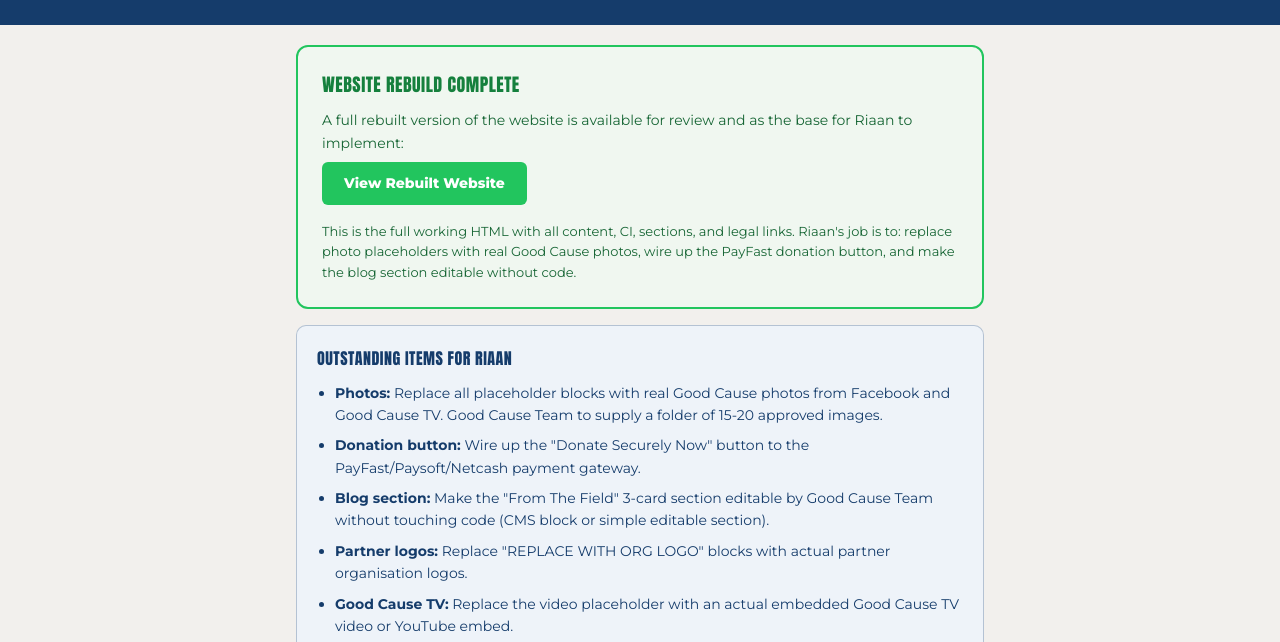
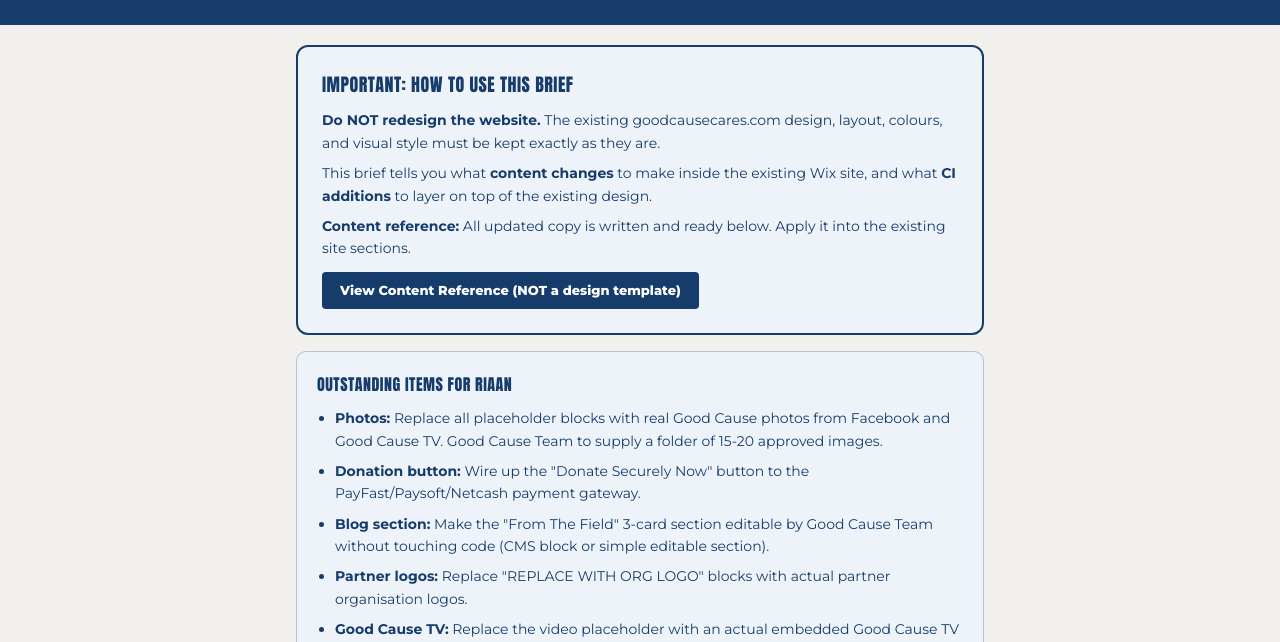
Before and after one commit to deanmeldau-ux/good-cause-brief, a plain HTML site: page index.html in a window 1280 px wide. Shown: the part 133-775 px from the top of the page. Drawn offline with Linux system fonts and the light colour scheme.

Commit message:
Reframe brief - keep existing design, content updates only

```diff
--- a/index.html
+++ b/index.html
@@ -69,11 +69,12 @@
 
 <div class="container">
 
-  <div style="background:#f0f7f0;border:2px solid #22c55e;border-radius:12px;padding:24px;margin-top:20px">
-    <div style="font-family:'Anton',sans-serif;font-size:18px;color:#15803d;margin-bottom:10px;letter-spacing:0.5px">WEBSITE REBUILD COMPLETE</div>
-    <p style="font-size:14px;color:#166534;margin-bottom:8px">A full rebuilt version of the website is available for review and as the base for Riaan to implement:</p>
-    <a href="goodcause.html" style="display:inline-block;background:#22c55e;color:#fff;font-weight:800;font-size:14px;padding:10px 22px;border-radius:6px;text-decoration:none;margin-bottom:8px">View Rebuilt Website</a>
-    <p style="font-size:13px;color:#166534;margin-top:8px">This is the full working HTML with all content, CI, sections, and legal links. Riaan's job is to: replace photo placeholders with real Good Cause photos, wire up the PayFast donation button, and make the blog section editable without code.</p>
+  <div style="background:#eef3f9;border:2px solid #153C6B;border-radius:12px;padding:24px;margin-top:20px">
+    <div style="font-family:'Anton',sans-serif;font-size:18px;color:#153C6B;margin-bottom:10px;letter-spacing:0.5px">IMPORTANT: HOW TO USE THIS BRIEF</div>
+    <p style="font-size:14px;color:#153C6B;margin-bottom:8px"><strong>Do NOT redesign the website.</strong> The existing goodcausecares.com design, layout, colours, and visual style must be kept exactly as they are.</p>
+    <p style="font-size:14px;color:#153C6B;margin-bottom:8px">This brief tells you what <strong>content changes</strong> to make inside the existing Wix site, and what <strong>CI additions</strong> to layer on top of the existing design.</p>
+    <p style="font-size:14px;color:#153C6B;margin-bottom:4px"><strong>Content reference:</strong> All updated copy is written and ready below. Apply it into the existing site sections.</p>
+    <a href="goodcause.html" style="display:inline-block;background:#153C6B;color:#fff;font-weight:800;font-size:13px;padding:8px 18px;border-radius:4px;text-decoration:none;margin-top:8px">View Content Reference (NOT a design template)</a>
   </div>
 
   <div style="background:#eef3f9;border:1px solid #153C6B44;border-radius:10px;padding:20px;margin-top:16px">
```
